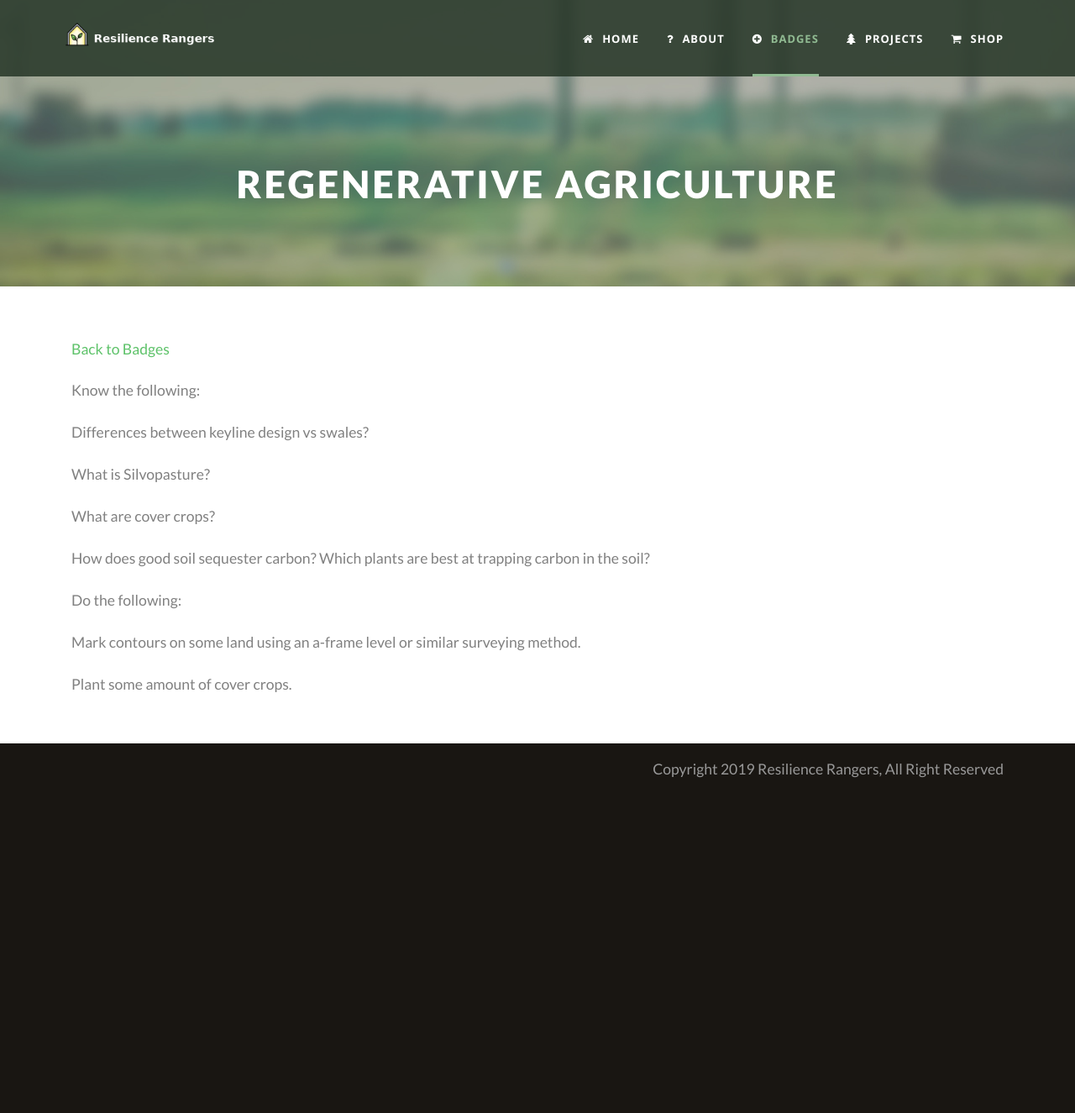
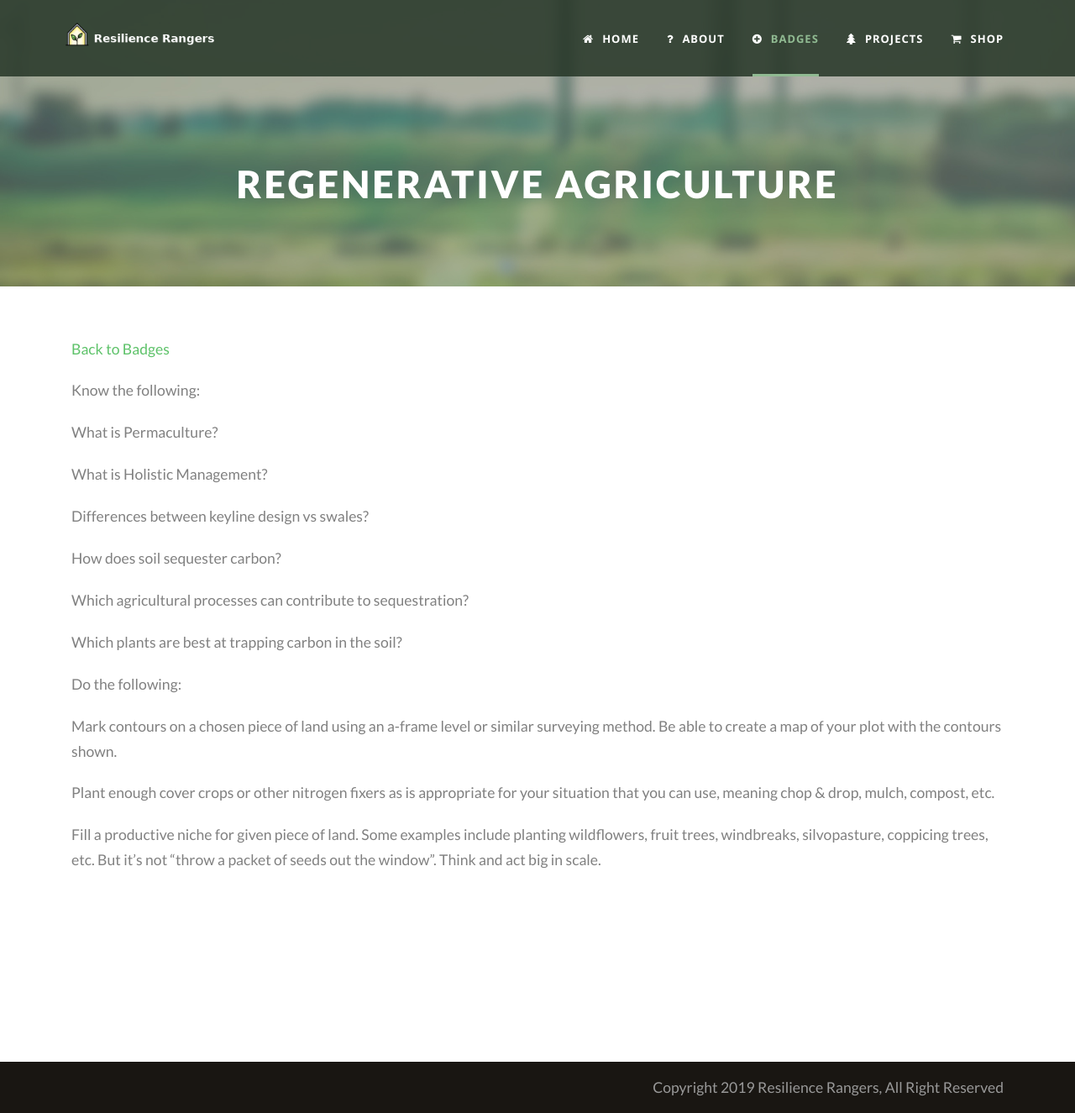
Before and after one commit to resilience-rangers/resilience-rangers.github.io, a Jekyll site: the page built from badges/regenerative-agriculture.md, in a window 1280 px wide. Shown: the whole page at 84% size. Built offline with Jekyll 4.4.1, drawn with Linux system fonts in a browser that asks for light colours; nearby versions of some CDN libraries; some web fonts are replaced; before the commit the page ends 946 px from its top, so only the background shows below that.

Commit message:
reword some badges

```diff
--- a/_layouts/page.html
+++ b/_layouts/page.html
@@ -15,7 +15,7 @@ layout: default
   <div class="content-wrapper">
     <div class="greennature-content">
       <div class="main-content-container container greennature-item-start-content">
-        <div class="greennature-item greennature-main-content">
+        <div class="greennature-item greennature-main-content" style="padding-bottom:150px;">
           {{content}}
           <span class="clear"></span>
           <div class="clear"></div>
--- a/badges/regenerative-agriculture.md
+++ b/badges/regenerative-agriculture.md
@@ -11,16 +11,22 @@ permalink: /badges/regenerative-agriculture
 
 Know the following:
 
+What is Permaculture?
+
+What is Holistic Management?
+
 Differences between keyline design vs swales?
 
-What is Silvopasture?
+How does soil sequester carbon?
 
-What are cover crops?
+Which agricultural processes can contribute to sequestration?
 
-How does good soil sequester carbon? Which plants are best at trapping carbon in the soil?
+Which plants are best at trapping carbon in the soil?
 
 Do the following:
 
-Mark contours on some land using an a-frame level or similar surveying method.
+Mark contours on a chosen piece of land using an a-frame level or similar surveying method. Be able to create a map of your plot with the contours shown.
 
-Plant some amount of cover crops.
+Plant enough cover crops or other nitrogen fixers as is appropriate for your situation that you can use, meaning chop & drop, mulch, compost, etc.
+
+Fill a productive niche for given piece of land. Some examples include planting wildflowers, fruit trees, windbreaks, silvopasture, coppicing trees, etc. But it's not "throw a packet of seeds out the window". Think and act big in scale.
```
Also changed, not shown: badges.md (+0 -2 lines), badges/renewable-energy.md (+2 -2 lines), projects.md (+3 -5 lines).
